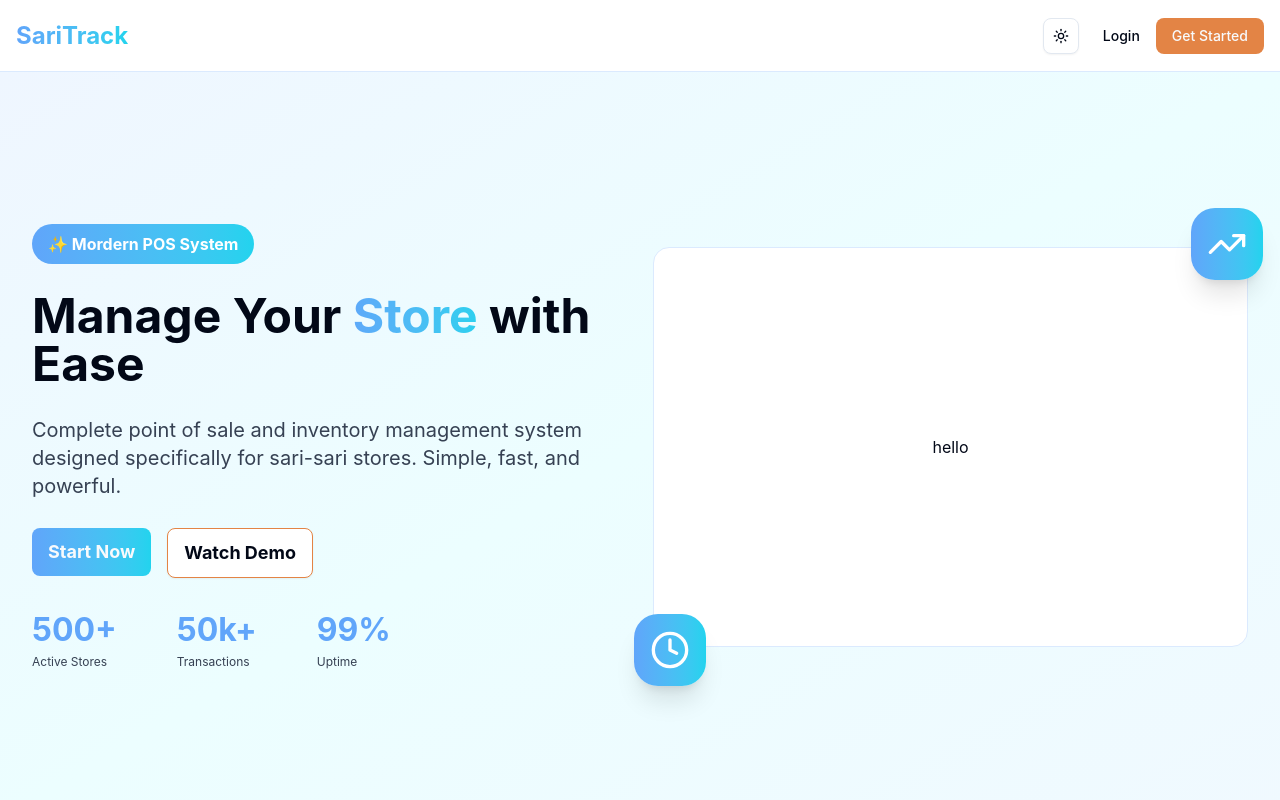
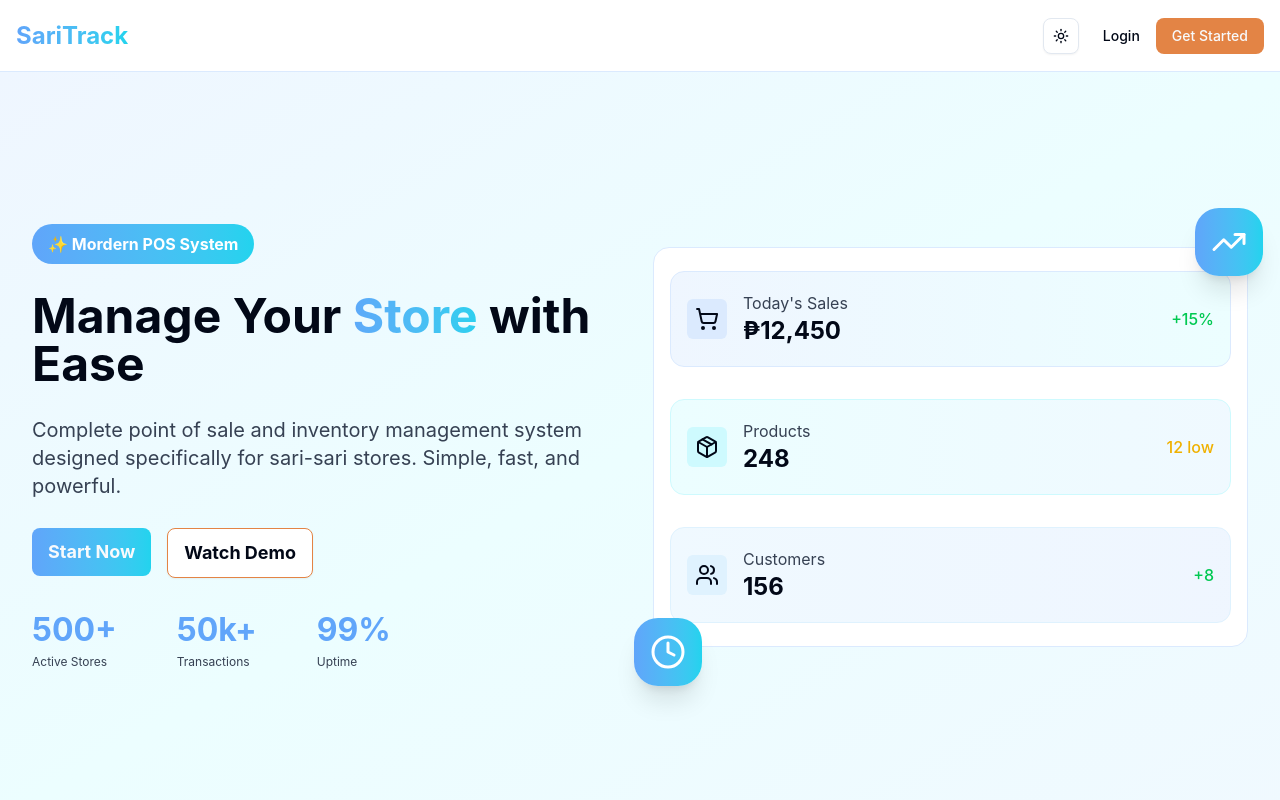
Before and after one commit to neillerin99/sari-track-frontend, a React (Vite) app: page / in a window 1280 px wide. Shown: the top 800 px of the page. Built offline with nearby package versions, Linux system fonts and the light colour scheme.

Commit message:
feat: stats section
-added slot component for stat section row
-added login route for sample redirects

```diff
--- a/src/components/home/Header.tsx
+++ b/src/components/home/Header.tsx
@@ -27,7 +27,7 @@
               variant={"ghost"}
               onClick={() =>
                 navigate({
-                  to: "/about",
+                  to: "/login",
                 })
               }
             >
--- a/src/components/home/Hero.tsx
+++ b/src/components/home/Hero.tsx
@@ -2,9 +2,9 @@
 import { Button } from "../ui/button";
 import Chip from "../ui/chip";
 import Wrapper from "../utils/Wrapper";
-import CountUp from "../animation/CountUp";
-import { Clock, TrendingUp } from "lucide-react";
+import { Clock, Package, ShoppingCart, TrendingUp, Users } from "lucide-react";
 import StatsCard from "../ui/stats-card";
+import StatsRow from "../ui/stats-row";
 
 export default function Hero() {
   return (
@@ -72,12 +72,44 @@
   return (
     <div className="flex-1 flex items-center justify-center w-full min-h-64 lg:min-h-[400px] rounded-2xl relative bg-white dark:bg-gray-800 border border-blue-100 dark:border-gray-700">
       <div className="bg-linear-to-r from-(--text-gradient-from) to-(--text-gradient-to) dark:from-(--text-gradient-from) dark:to-(--text-gradient-to) p-4 rounded-3xl shadow-xl absolute -top-10 -right-4">
-        <TrendingUp className="h-10 w-10 text-white" />
+        <TrendingUp className="h-9 w-9 text-white" />
       </div>
+      <div className="flex flex-col w-full px-4 gap-8 h-full py-4">
+        <StatsRow className="border border-blue-100 dark:border-blue-800 bg-linear-to-r from-blue-50 to-cyan-50 dark:from-blue-900/30 dark:to-cyan-900/30">
+          <StatsRow.Icon className="bg-blue-100 dark:bg-blue-900 ">
+            <ShoppingCart className="h-6 w-6" />
+          </StatsRow.Icon>
+          <StatsRow.Body>
+            <p className="text-gray-700 dark:text-gray-300">Today's Sales</p>
+            <h2 className="font-bold text-2xl">₱12,450</h2>
+          </StatsRow.Body>
+          <StatsRow.Indicator variant={"positive"}>+15%</StatsRow.Indicator>
+        </StatsRow>
+        <StatsRow className="bg-linear-to-r from-cyan-50 to-sky-50 dark:from-cyan-900/30 dark:to-sky-900/30 border border-cyan-100 dark:border-cyan-800">
+          <StatsRow.Icon className="bg-cyan-100 dark:bg-cyan-900">
+            <Package className="h-6 w-6" />
+          </StatsRow.Icon>
+          <StatsRow.Body>
+            <p className="text-gray-700 dark:text-gray-300">Products</p>
+            <h2 className="font-bold text-2xl">248</h2>
+          </StatsRow.Body>
+          <StatsRow.Indicator variant={"warning"}>12 low</StatsRow.Indicator>
+        </StatsRow>
+        <StatsRow className="bg-gradient-to-r from-sky-50 to-blue-50 dark:from-sky-900/30 dark:to-blue-900/30 border border-sky-100 dark:border-sky-800">
+          <StatsRow.Icon className="bg-sky-100 dark:bg-sky-900">
+            <Users className="h-6 w-6" />
+          </StatsRow.Icon>
+          <StatsRow.Body>
+            <p className="text-gray-700 dark:text-gray-300">Customers</p>
+            <h2 className="font-bold text-2xl">156</h2>
+          </StatsRow.Body>
+          <StatsRow.Indicator variant={"positive"}>+8</StatsRow.Indicator>
+        </StatsRow>
+      </div>
+
       <div className="bg-linear-to-r from-(--text-gradient-from) to-(--text-gradient-to) dark:from-(--text-gradient-from) dark:to-(--text-gradient-to) p-4 rounded-3xl shadow-xl absolute -bottom-10 -left-5">
-        <Clock className="h-10 w-10 text-white" />
+        <Clock className="h-9 w-9 text-white" />
       </div>
-      hello
     </div>
   );
 }
--- /dev/null
+++ b/src/components/ui/stats-row.tsx
@@ -0,0 +1,59 @@
+import { cn } from "@/lib/utils";
+import { cva, type VariantProps } from "class-variance-authority";
+import type { ReactNode } from "react";
+
+export default function StatsRow({
+  children,
+  className,
+}: {
+  children: ReactNode;
+  className?: string;
+}) {
+  return (
+    <div
+      className={cn(
+        "w-full h-24 border border-primary rounded-xl p-4 flex items-center gap-4",
+        className
+      )}
+    >
+      {children}
+    </div>
+  );
+}
+
+StatsRow.Icon = function StatsRowIcon({
+  children,
+  className,
+}: {
+  children: ReactNode;
+  className?: string;
+}) {
+  return (
+    <div className={cn("bg-primary p-2 rounded-sm", className)}>{children}</div>
+  );
+};
+
+StatsRow.Body = function StatsRowBody({ children }: { children: ReactNode }) {
+  return <div className="flex flex-col">{children}</div>;
+};
+
+const indicatorVariants = cva("ml-auto font-medium", {
+  variants: {
+    variant: {
+      positive: "text-green-500",
+      negative: "text-red-500",
+      neutral: "text-gray-500 dark:text-gray-400",
+      warning: "text-yellow-500",
+    },
+  },
+  defaultVariants: {
+    variant: "positive",
+  },
+});
+
+StatsRow.Indicator = function StatsRowIndicator({
+  children,
+  variant,
+}: { children: ReactNode } & VariantProps<typeof indicatorVariants>) {
+  return <p className={cn(indicatorVariants({ variant }))}>{children}</p>;
+};
--- a/src/routeTree.gen.ts
+++ b/src/routeTree.gen.ts
@@ -12,6 +12,7 @@
 import { Route as DashboardRouteRouteImport } from './routes/dashboard/route'
 import { Route as AboutRouteRouteImport } from './routes/about/route'
 import { Route as IndexRouteImport } from './routes/index'
+import { Route as LoginIndexRouteImport } from './routes/login/index'
 import { Route as DashboardIndexRouteImport } from './routes/dashboard/index'
 import { Route as AboutIndexRouteImport } from './routes/about/index'
 import { Route as AboutUserIdRouteImport } from './routes/about/$userId'
@@ -33,6 +34,11 @@
 const IndexRoute = IndexRouteImport.update({
   id: '/',
   path: '/',
+  getParentRoute: () => rootRouteImport,
+} as any)
+const LoginIndexRoute = LoginIndexRouteImport.update({
+  id: '/login/',
+  path: '/login/',
   getParentRoute: () => rootRouteImport,
 } as any)
 const DashboardIndexRoute = DashboardIndexRouteImport.update({
@@ -79,6 +85,7 @@
   '/about/$userId': typeof AboutUserIdRoute
   '/about/': typeof AboutIndexRoute
   '/dashboard/': typeof DashboardIndexRoute
+  '/login': typeof LoginIndexRoute
   '/dashboard/items/$itemId': typeof DashboardItemsItemIdRoute
   '/about/join-us/': typeof AboutJoinUsIndexRoute
   '/dashboard/items': typeof DashboardItemsIndexRoute
@@ -88,6 +95,7 @@
   '/about/$userId': typeof AboutUserIdRoute
   '/about': typeof AboutIndexRoute
   '/dashboard': typeof DashboardIndexRoute
+  '/login': typeof LoginIndexRoute
   '/dashboard/items/$itemId': typeof DashboardItemsItemIdRoute
   '/about/join-us': typeof AboutJoinUsIndexRoute
   '/dashboard/items': typeof DashboardItemsIndexRoute
@@ -101,6 +109,7 @@
   '/about/$userId': typeof AboutUserIdRoute
   '/about/': typeof AboutIndexRoute
   '/dashboard/': typeof DashboardIndexRoute
+  '/login/': typeof LoginIndexRoute
   '/dashboard/items/$itemId': typeof DashboardItemsItemIdRoute
   '/about/join-us/': typeof AboutJoinUsIndexRoute
   '/dashboard/items/': typeof DashboardItemsIndexRoute
@@ -115,6 +124,7 @@
     | '/about/$userId'
     | '/about/'
     | '/dashboard/'
+    | '/login'
     | '/dashboard/items/$itemId'
     | '/about/join-us/'
     | '/dashboard/items'
@@ -124,6 +134,7 @@
     | '/about/$userId'
     | '/about'
     | '/dashboard'
+    | '/login'
     | '/dashboard/items/$itemId'
     | '/about/join-us'
     | '/dashboard/items'
@@ -136,6 +147,7 @@
     | '/about/$userId'
     | '/about/'
     | '/dashboard/'
+    | '/login/'
     | '/dashboard/items/$itemId'
     | '/about/join-us/'
     | '/dashboard/items/'
@@ -145,6 +157,7 @@
   IndexRoute: typeof IndexRoute
   AboutRouteRoute: typeof AboutRouteRouteWithChildren
   DashboardRouteRoute: typeof DashboardRouteRouteWithChildren
+  LoginIndexRoute: typeof LoginIndexRoute
 }
 
 declare module '@tanstack/react-router' {
@@ -168,6 +181,13 @@
       path: '/'
       fullPath: '/'
       preLoaderRoute: typeof IndexRouteImport
+      parentRoute: typeof rootRouteImport
+    }
+    '/login/': {
+      id: '/login/'
+      path: '/login'
+      fullPath: '/login'
+      preLoaderRoute: typeof LoginIndexRouteImport
       parentRoute: typeof rootRouteImport
     }
     '/dashboard/': {
@@ -269,6 +289,7 @@
   IndexRoute: IndexRoute,
   AboutRouteRoute: AboutRouteRouteWithChildren,
   DashboardRouteRoute: DashboardRouteRouteWithChildren,
+  LoginIndexRoute: LoginIndexRoute,
 }
 export const routeTree = rootRouteImport
   ._addFileChildren(rootRouteChildren)
--- /dev/null
+++ b/src/routes/login/index.tsx
@@ -0,0 +1,9 @@
+import { createFileRoute } from "@tanstack/react-router";
+
+export const Route = createFileRoute("/login/")({
+  component: RouteComponent,
+});
+
+function RouteComponent() {
+  return <div>Hello login page</div>;
+}
```
